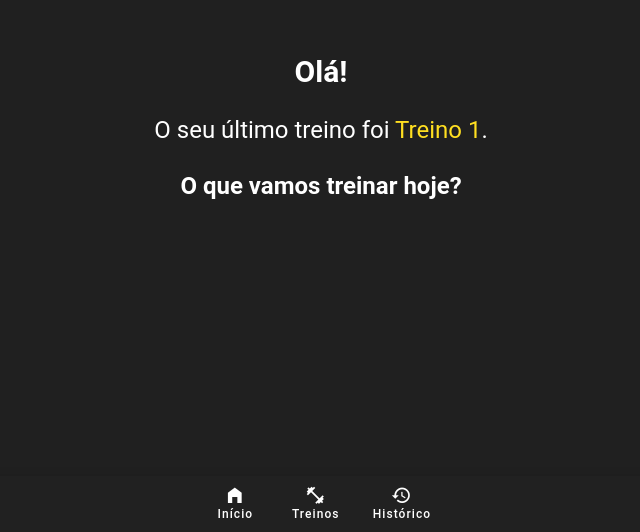
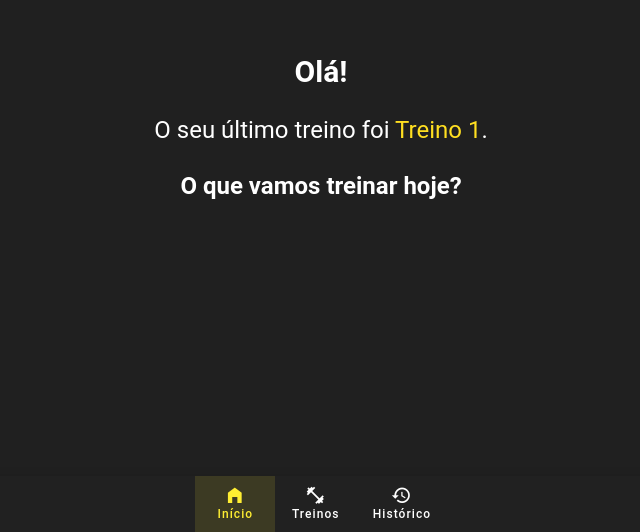
Before and after one commit to paulooosf/psf-fitness, a Vue app: page /Inicio in a window 1280 px wide. Shown: the part 268-800 px from the top of the page, without its empty margins (319-959 px from the left). Built offline with nearby package versions, Linux system fonts and the light colour scheme; a small style sheet from the web is missing.

Commit message:
feat: atualizando rotas da barra de navegação

```diff
--- a/src/components/BarraNavegacao.vue
+++ b/src/components/BarraNavegacao.vue
@@ -2,7 +2,7 @@
     <v-bottom-navigation
         bg-color="bg-navegacao"
         color="amarelo-secundario">
-        <v-btn>
+        <v-btn to="/inicio">
             <v-icon>mdi-home-variant</v-icon>
 
             <span>Início</span>
@@ -14,7 +14,7 @@
             <span>Treinos</span>
         </v-btn>
 
-        <v-btn>
+        <v-btn to="/historico">
             <v-icon>mdi-history</v-icon>
 
             <span>Histórico</span>
```
